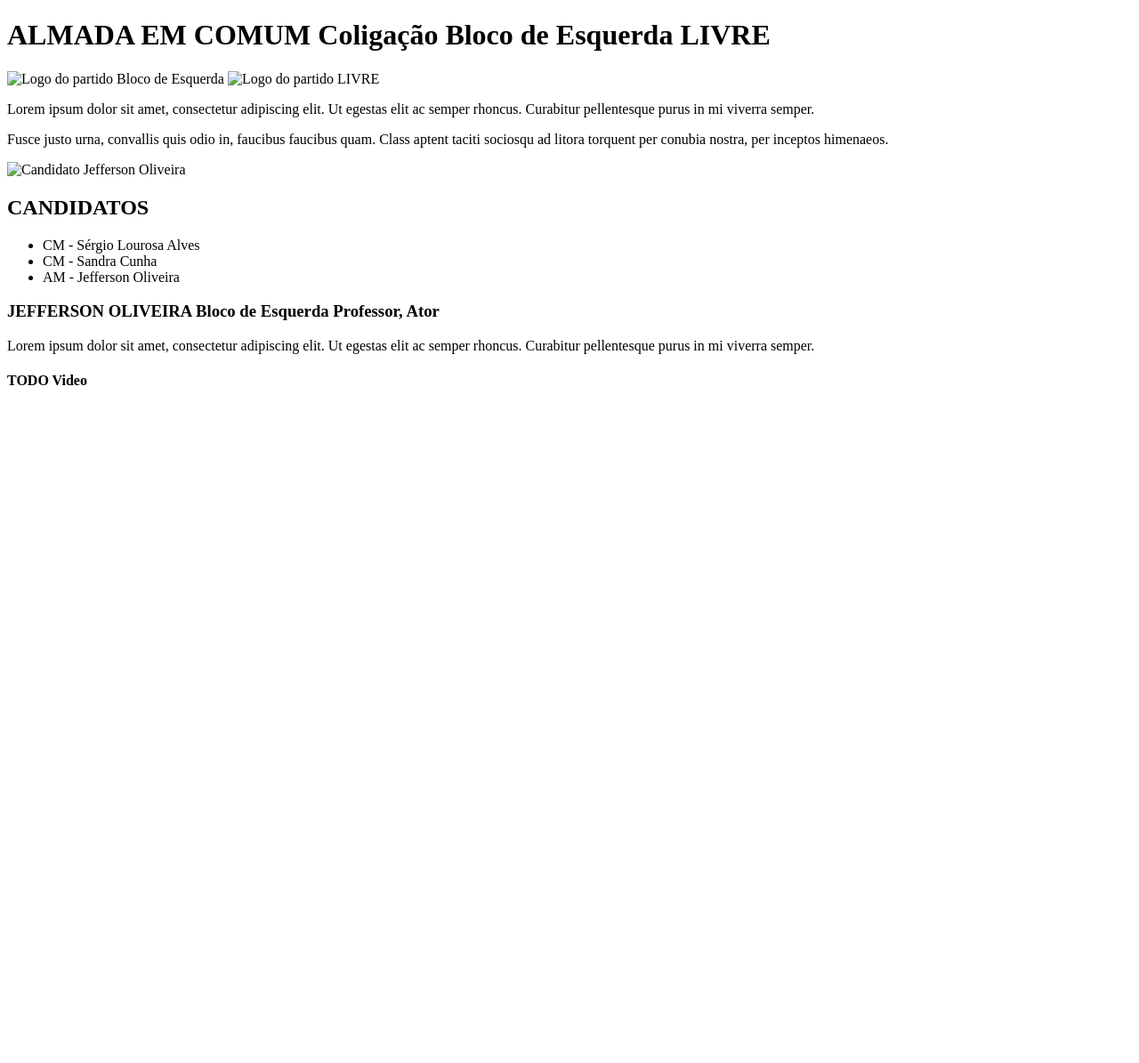
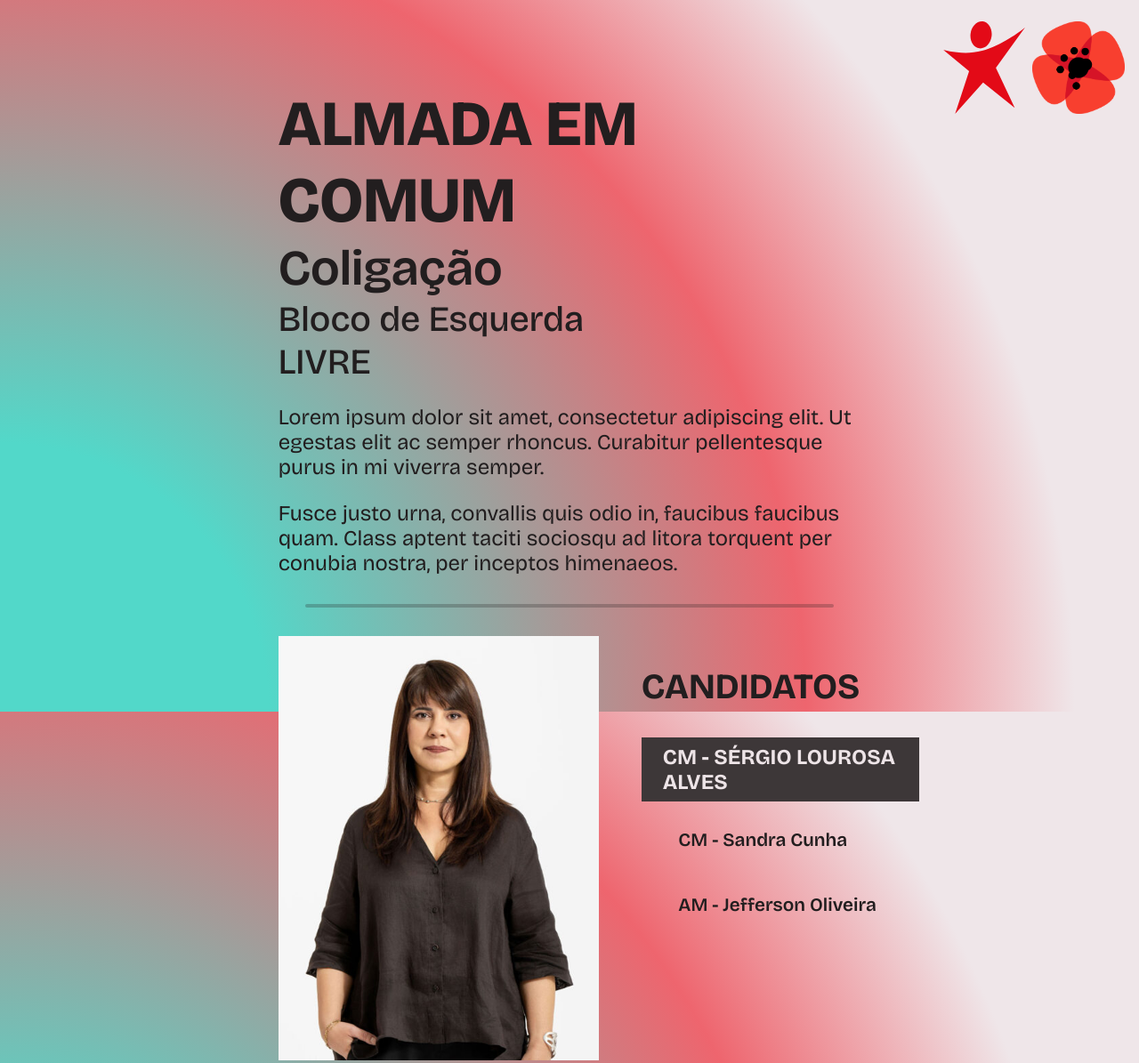
Before and after one commit to Almada-em-Comum/aec-site, a plain HTML site: page src/index.html in a window 1280 px wide. Shown: the top 1195 px of the page at 89% size. Before the commit the page ends 800 px from the top, so only its background shows below. Drawn offline with nearby package versions, Linux system fonts and the light colour scheme.

Commit message:
feat: Add html and css for initial section

```diff
--- a/src/index.html
+++ b/src/index.html
@@ -4,22 +4,32 @@
     <meta charset="UTF-8" />
     <meta name="viewport" content="width=device-width, initial-scale=1.0" />
     <title>Almada em comum - Coligação Bloco de Esquerda e LIVRE</title>
+    <link rel="preconnect" href="https://fonts.googleapis.com">
+    <link rel="preconnect" href="https://fonts.gstatic.com" crossorigin>
+    <link href="https://fonts.googleapis.com/css2?family=Bricolage+Grotesque:opsz,wght@12..96,200..800&display=swap"
+        rel="stylesheet">
     <link rel="stylesheet" href="styles.css" />
 </head>
 <body>
+    <header class="logos">
+        <img src="../assets/logo-livre.png" alt="Logo do partido LIVRE" class="party-logo" />
+        <img src="../assets/logo-be.svg" alt="Logo do partido Bloco de Esquerda" class="party-logo" />
+    </header>
     <div id="content-board">
-    <header>
-        <h1>
+        <h1 class="page-title">
             ALMADA EM COMUM
+            <span class="subtitle">
                 Coligação
+            </span>
+            <span class="sub-subtitle">
                 Bloco de Esquerda
+            </span>
+            <span class="sub-subtitle">
                 LIVRE
+            </span>
         </h1>
-        <img src="" alt="Logo do partido Bloco de Esquerda" />
-        <img src="" alt="Logo do partido LIVRE" />
-    </header>
         <main>
-      <section>
+            <section class="named-paragraph section-w-bot-ruler">
                 <p>
                     Lorem ipsum dolor sit amet, consectetur adipiscing elit. Ut egestas
                     elit ac semper rhoncus. Curabitur pellentesque purus in mi viverra
@@ -30,32 +40,46 @@
                     aptent taciti sociosqu ad litora torquent per conubia nostra, per
                     inceptos himenaeos.
                 </p>
+                <hr />
             </section>
-      <section>
-        <img src="" alt="Candidato Jefferson Oliveira" />
+            <section class="named-paragraph section-w-bot-ruler">
+                <section class="photo-nav">
+                    <img src="../assets/candidate-sandra-cunha-example.png"
+                         alt="Candidato Jefferson Oliveira" />
                     <nav>
                         <h2>CANDIDATOS</h2>
-            <ul>
-                <li>CM - Sérgio Lourosa Alves</li>
-                <li>CM - Sandra Cunha</li>
-                <li>AM - Jefferson Oliveira</li>
-            </ul>
+                        <input type="radio" id="radio-s-alves" name="candidates"
+                               class="radio-candidate" value="s-alves"
+                               checked />
+                        <label for="radio-s-alves">CM - Sérgio Lourosa Alves</label>
+
+                        <input type="radio" id="radio-s-cunha" name="candidates"
+                               class="radio-candidate" value="s-cunha" />
+                        <label for="radio-s-cunha">CM - Sandra Cunha</label>
+
+                        <input type="radio" id="radio-j-oliveira"
+                               name="candidates" class="radio-candidate"
+                               value="j-oliveira" />
+                        <label for="radio-j-oliveira">AM - Jefferson Oliveira</label>
                     </nav>
-        <h3>
+                </section>
+                <h2>
                     JEFFERSON OLIVEIRA
                     Bloco de Esquerda
                     Professor, Ator
-        </h3>
+                </h2>
                 <p>
                     Lorem ipsum dolor sit amet, consectetur adipiscing elit. Ut egestas
                     elit ac semper rhoncus. Curabitur pellentesque purus in mi viverra
                     semper.
                 </p>
+                <hr />
             </section>
-      <section>
+            <section class="section-w-bot-ruler">
                 <h4>
                     TODO Video
                 </h4>
+                <hr />
             </section>
         </main>
     </div>
--- a/src/styles.css
+++ b/src/styles.css
@@ -0,0 +1,133 @@
+:root {
+    --black: #221e1f;
+    --white: #ede4e7;
+    --red: #d85c64;
+    --teal: #44aea2;
+    --light-teal: #8bd1c7;
+    --bg-teal: #52d8c9;
+    --bg-red: #ee656e;
+    --bg-white: #efe6e9;
+    --hr-black: #221e1f40;
+    --label-black: #3d3738;
+}
+
+html {
+    font-size: 16;
+}
+
+body {
+    background: radial-gradient(
+        circle at bottom left,
+        var(--bg-teal) 20%,
+        var(--bg-red) 60%,
+        var(--bg-white) 80%
+    );
+    background-attachment: fixed;
+    font-family: "Bricolage Grotesque", sans-serif;
+    font-optical-sizing: auto;
+    color: var(--black);
+}
+
+h1 {
+    font-size: 4.5rem;
+}
+
+h2 {
+    font-size: 2.5rem;
+}
+
+h3 {
+    font-size: 2rem;
+}
+
+p {
+    font-size: 1.5rem;
+}
+
+input[type="radio"] {
+    appearance: none;
+    display: none;
+}
+
+label {
+    display: flex;
+    align-items: center;
+    font-size: 1.3rem;
+    font-weight: 600;
+    width: 12em;
+    height: 3em;
+    padding-left: 1em;
+    margin: 0.5em auto 0.5em auto;
+}
+
+input[type="radio"]:checked + label {
+    color: var(--white);
+    background-color: var(--label-black);
+    text-transform: uppercase;
+    font-size: 1.5em;
+    font-weight: 700;
+}
+
+.logos {
+    display: flex;
+    flex-direction: row-reverse;
+}
+
+.party-logo {
+    height: 6.5rem;
+    width: auto;
+    padding-top: 1rem;
+    padding-right: 0.5rem;
+}
+
+.page-title {
+    margin-top: 0rem;
+    margin-bottom: 0rem;
+    font-weight: 800;
+}
+
+.subtitle {
+    display: block;
+    font-size: 3.5rem;
+    font-weight: 600;
+}
+
+.sub-subtitle {
+    display: block;
+    font-size: 2.5rem;
+    font-weight: 500;
+}
+
+.section-w-bot-ruler > hr {
+    border: var(--hr-black) solid 2px;
+    border-radius: 3px;
+    width: 90%;
+    margin: 2rem auto 2rem auto;
+}
+
+
+.named-paragraph {
+
+}
+
+.photo-nav {
+    display: flex;
+    flex-direction: row;
+}
+
+.photo-nav > img {
+    width: 55%;
+    height: auto;
+}
+
+.photo-nav > nav {
+    margin-left: 3rem;
+}
+
+#content-board {
+    display: flex;
+    flex-direction: column;
+    width: 51.8%;
+    margin: auto;
+    margin-top: -2rem;
+}
```
Also changed, not shown: assets/candidate-sandra-cunha-example.png (added). Lines whose indentation alone changed are shown as unchanged.
